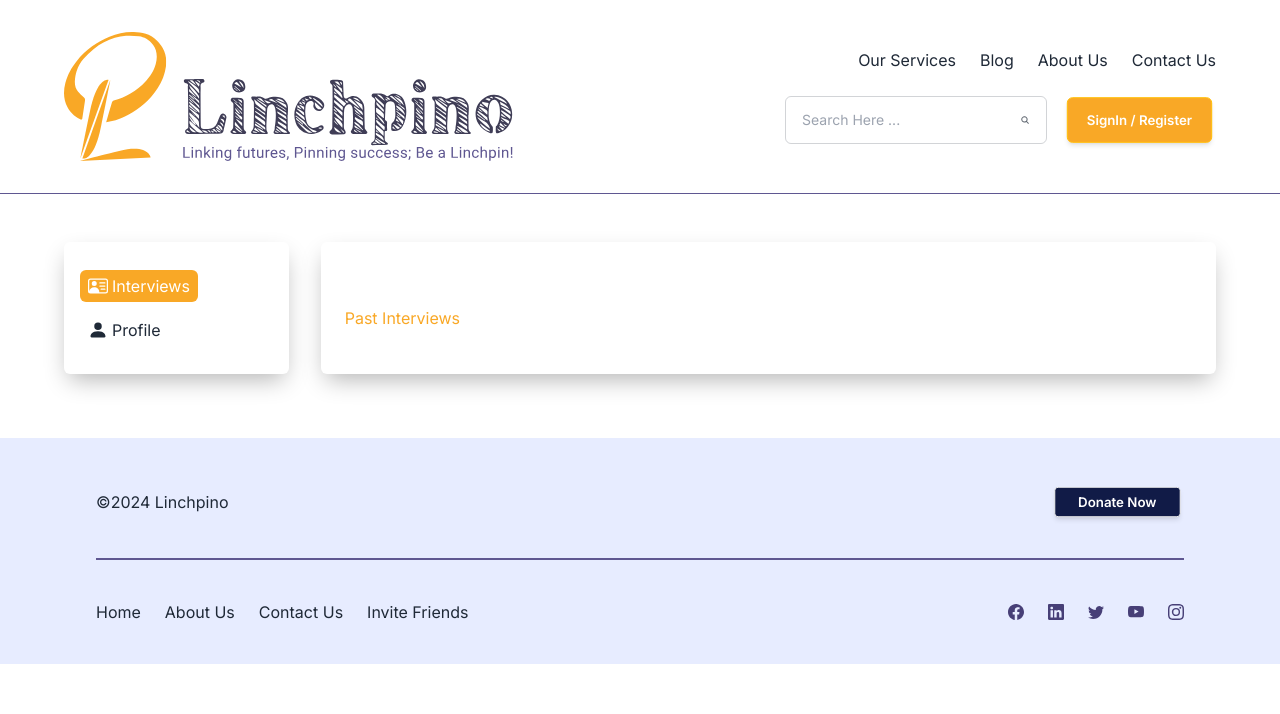
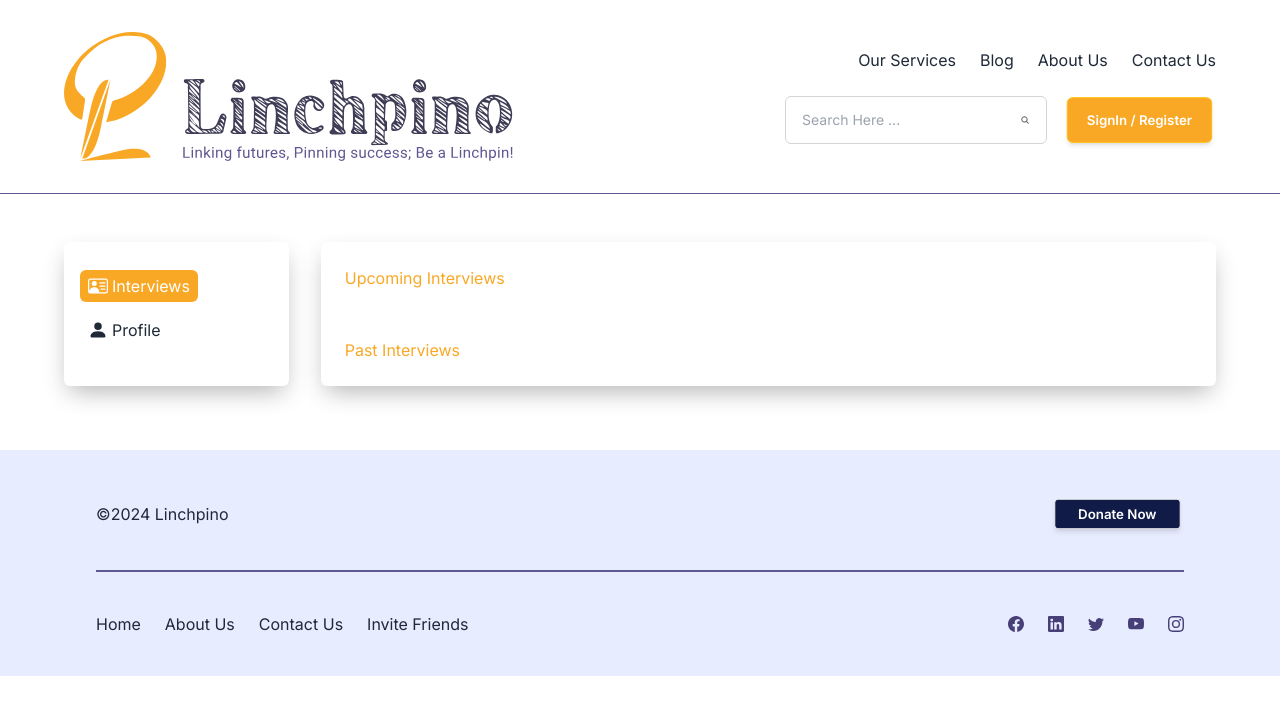
Before and after one commit to linchpino/linchpino-ui, a Next.js app: page /panel/interviews in a window 1280 px wide. Shown: the top 714 px of the page. Built offline with nearby package versions, Linux system fonts and the light colour scheme.

Commit message:
144: Manage jobseeker upcoming interview API in panel.

```diff
--- a/src/app/(main)/panel/interviews/page.tsx
+++ b/src/app/(main)/panel/interviews/page.tsx
@@ -1,12 +1,11 @@
 'use client'
-import React, {useState} from 'react';
+import React, { useState } from 'react';
 import PanelContentChild from "@/containers/panel/PanelContentChild";
 import InterviewsItem from "@/containers/panel/InterviewsItem";
-import {useQuery} from '@tanstack/react-query';
-import axios from 'axios';
-import {BASE_URL_API} from "@/utils/system";
+import Spinner from "@/components/Spinner";
+import { BASE_URL_API } from "@/utils/system";
 import useStore from "@/store/store";
-import Spinner from "@/components/Spinner";
+import useFetchData from "@/utils/hooks/useFetchData";
 
 type Interview = {
     intervieweeId: number;
@@ -15,27 +14,21 @@ type Interview = {
     toTime: string;
     interviewType: string;
 };
-const Interviews: React.FC = () => {
-    const {token} = useStore(state => ({
+
+interface InterviewDataProps {
+    url: string;
+    queryKey: string;
+    title: string;
+}
+
+const InterviewData: React.FC<InterviewDataProps> = ({ url, queryKey, title }) => {
+    const { token } = useStore(state => ({
         token: state.token,
         decodedToken: state.decodedToken,
     }));
 
     const [page, setPage] = useState(0);
-    const fetchInterviews = async (page: number) => {
-        const response = await axios.get(`${BASE_URL_API}interviews/jobseekers/past`, {
-            headers: {
-                Authorization: `Bearer ${token}`,
-            },
-        });
-        return response.data;
-    };
-
-    const {data, isLoading, error} = useQuery({
-        queryKey: ['pastInterviews', page],
-        queryFn: () => fetchInterviews(page),
-        enabled: !!token,
-    });
+    const { data, isLoading, error } = useFetchData(`${url}?page=${page}`, token, queryKey);
 
     const loadMore = () => {
         if (data && data.number < data.totalPages - 1) {
@@ -46,7 +39,7 @@ const Interviews: React.FC = () => {
     if (isLoading) {
         return (
             <div className="flex justify-center items-center min-h-screen">
-                <Spinner loading={isLoading}/>
+                <Spinner loading={isLoading} />
             </div>
         );
     }
@@ -54,21 +47,24 @@ const Interviews: React.FC = () => {
     if (error) {
         return (
             <div className="flex justify-center items-center min-h-screen">
-                <p className="text-red-500">Error loading interviews.</p>
+                <p className="text-red-500">Error loading {title.toLowerCase()}.</p>
             </div>
         );
     }
-
     return (
         <PanelContentChild>
             <div className='flex flex-col gap-x-8 gap-y-5 lg:gap-y-0 relative'>
-                <div className='mt-10'>
-                    <span className='text-[#F9A826]'>Past Interviews</span>
-                    <div className='grid grid-cols-1 lg:grid-cols-2 gap-x-4'>
-                        {data?.content.map((interview: Interview) => (
-                            <InterviewsItem key={interview.intervieweeId} data={interview} isPast={true}/>
-                        ))}
-                    </div>
+                <div>
+                    <span className='text-[#F9A826]'>{title}</span>
+                    {data?.content.length === 0 ? (
+                        <p className="text-left text-gray-500 mt-4">No interviews available at the moment.</p>
+                    ) : (
+                        <div className='grid grid-cols-1 lg:grid-cols-2 gap-x-4'>
+                            {data?.content.map((interview: Interview) => (
+                                <InterviewsItem key={interview.intervieweeId} data={interview} isPast={true} />
+                            ))}
+                        </div>
+                    )}
                     {data && data.number < data.totalPages - 1 && (
                         <button
                             onClick={loadMore}
@@ -82,4 +78,13 @@ const Interviews: React.FC = () => {
     );
 };
 
+const Interviews: React.FC = () => {
+    return (
+        <>
+            <InterviewData url={`${BASE_URL_API}interviews/jobseekers/upcoming`} queryKey="upcomingInterviews" title="Upcoming Interviews" />
+            <InterviewData url={`${BASE_URL_API}interviews/jobseekers/past`} queryKey="pastInterviews" title="Past Interviews" />
+        </>
+    );
+};
+
 export default Interviews;
--- /dev/null
+++ b/src/utils/hooks/useFetchData.ts
@@ -0,0 +1,23 @@
+import { useQuery } from '@tanstack/react-query';
+import axios from 'axios';
+
+const useFetchData = (url: string, token: string | null, queryKey: string) => {
+    const fetchData = async () => {
+        const response = await axios.get(url, {
+            headers: {
+                Authorization: `Bearer ${token}`,
+            },
+        });
+        return response.data;
+    };
+
+    const { data, isLoading, error } = useQuery({
+        queryKey: [queryKey],
+        queryFn: fetchData,
+        enabled: !!token,
+    });
+
+    return { data, isLoading, error };
+};
+
+export default useFetchData;
```
